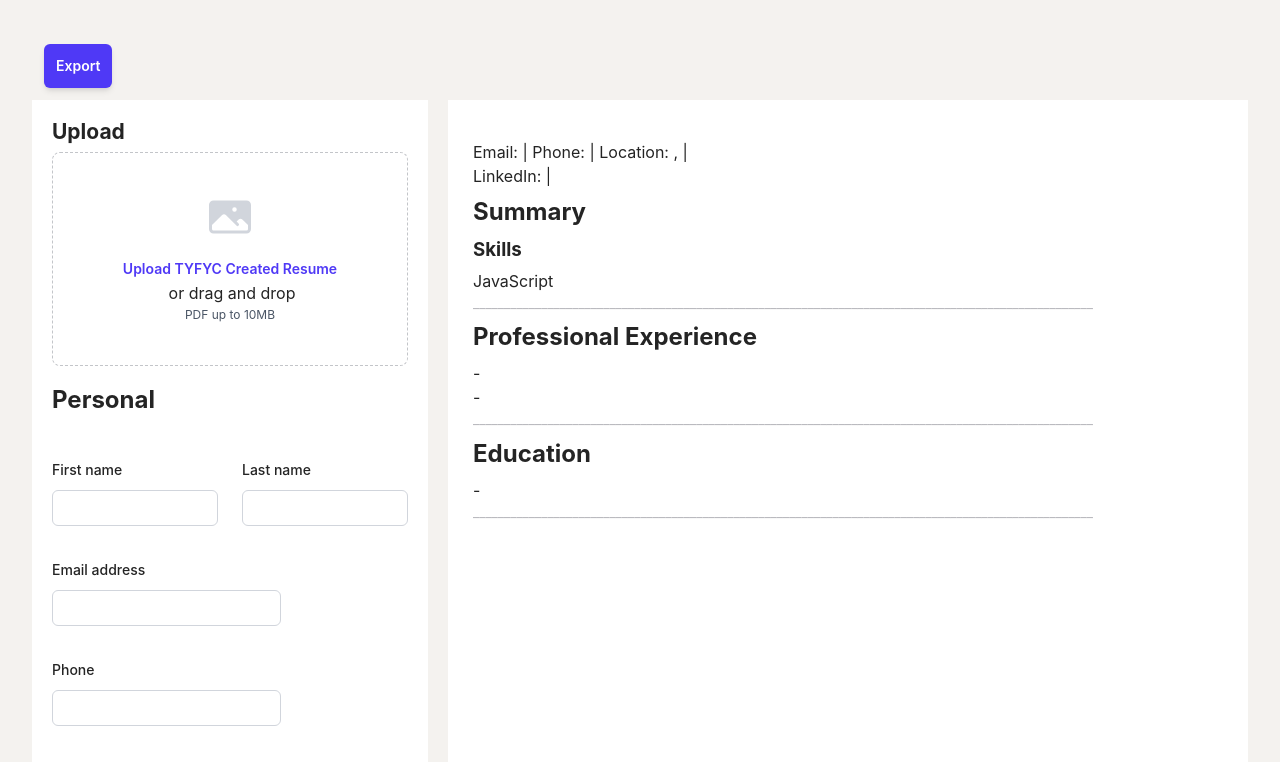
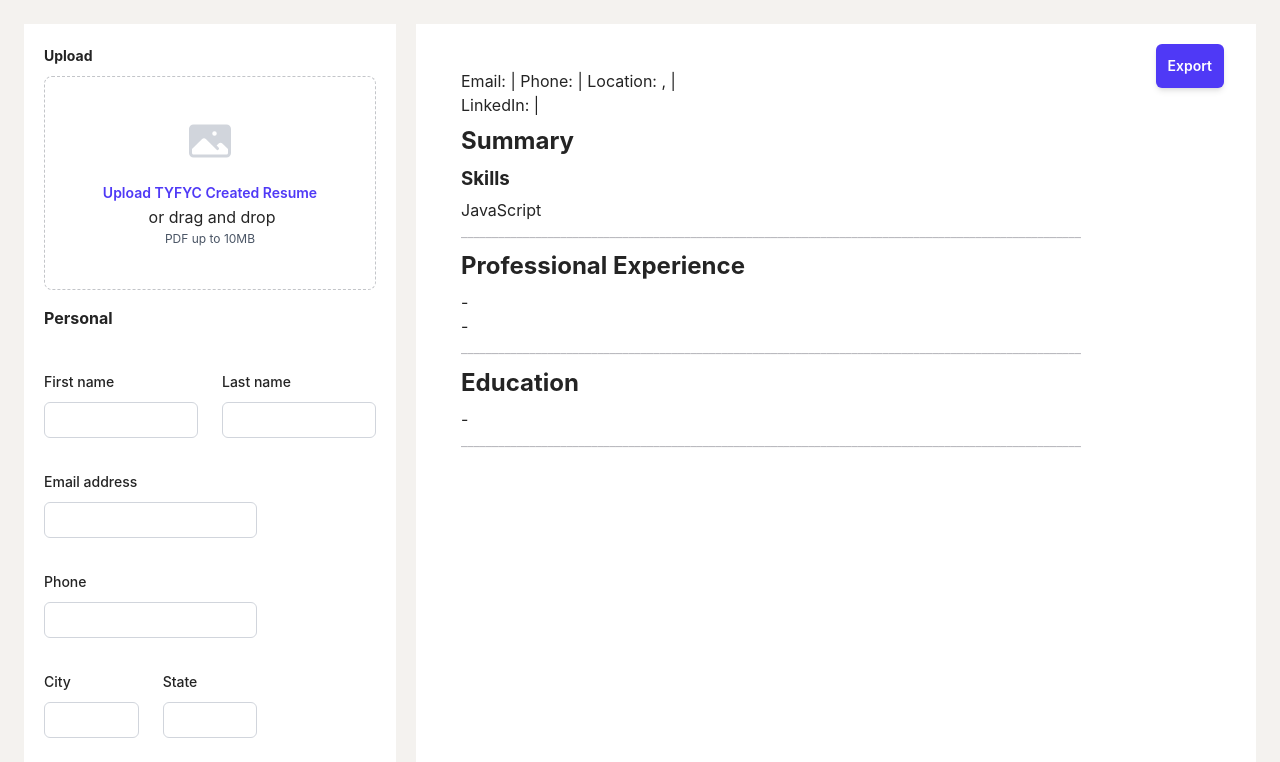
Before and after one commit to jmy-kellogg/tyfyc, a Vue app: page / in a window 1280 px wide. Shown: the top 762 px of the page. Built offline with nearby package versions, Linux system fonts and the light colour scheme.

Commit message:
final css clean up

```diff
--- a/src/client/App.vue
+++ b/src/client/App.vue
@@ -1,6 +1,6 @@
 <script lang="ts">
 import { defineComponent } from "vue";
-import jsPDF from "jspdf";
+
 import ManualForm from "./components/ManualForm.vue";
 import FormattedDoc from "./components/FormattedDoc.vue";
 
@@ -33,23 +33,6 @@ export default defineComponent({
     updateScreenSize() {
       this.screenWidth = window.innerWidth;
     },
-    onPrint() {
-      const element = document.getElementById("element-to-convert");
-      const doc = new jsPDF();
-
-      // extra details we can reference when importing
-      doc.setProperties({
-        author: "tyfyc",
-        keywords: "resume",
-      });
-      doc.html(element, {
-        callback: function (doc) {
-          doc.save("sample-document.pdf");
-        },
-        width: 170,
-        windowWidth: 650, //window width in CSS pixels
-      });
-    },
   },
 });
 </script>
@@ -63,7 +46,6 @@ export default defineComponent({
         'font-bold': showForm,
         'bg-white': showForm,
         'mb-0': showForm,
-        'rounded-lg': !showForm,
       }"
       @click="view = 'form'"
     >
@@ -76,18 +58,10 @@ export default defineComponent({
         'font-bold': showPreview,
         'bg-white': showPreview,
         'mb-0': showPreview,
-        'rounded-lg': !showPreview,
       }"
       @click="view = 'preview'"
     >
       <h3>Preview</h3>
-    </button>
-    <button
-      v-if="view == 'preview' || !smallDisplay"
-      class="rounded-md bg-indigo-600 m-3 p-3 text-sm font-semibold text-white shadow-md hover:bg-indigo-500 hover:cursor-pointer"
-      @click="onPrint"
-    >
-      Export
     </button>
   </div>
   <div class="flex">
@@ -96,17 +70,4 @@ export default defineComponent({
   </div>
 </template>
 
-<style scoped>
-.logo {
-  height: 6em;
-  padding: 1.5em;
-  will-change: filter;
-  transition: filter 300ms;
-}
-.logo:hover {
-  filter: drop-shadow(0 0 2em #646cffaa);
-}
-.logo.vue:hover {
-  filter: drop-shadow(0 0 2em #42b883aa);
-}
-</style>
+<style scoped></style>
--- a/src/client/components/FormattedDoc.vue
+++ b/src/client/components/FormattedDoc.vue
@@ -23,11 +23,37 @@ export default defineComponent({
     ...mapState("skills", { skills: "skillsList" }),
     divider,
   },
+  methods: {
+    onPrint() {
+      const element = document.getElementById("element-to-convert");
+      const doc = new jsPDF();
+
+      // extra details we can reference when importing
+      doc.setProperties({
+        author: "tyfyc",
+        keywords: "resume",
+      });
+      doc.html(element, {
+        callback: function (doc) {
+          doc.save("sample-document.pdf");
+        },
+        width: 170,
+        windowWidth: 650,
+      });
+    },
+  },
 });
 </script>
 
 <template>
-  <div class="page bg-white">
+  <div class="bg-white p-5">
+    <button
+      v-if="view == 'preview' || !smallDisplay"
+      class="sticky float-right rounded-md bg-indigo-600 mx-3 p-3 text-sm font-semibold text-white shadow-md hover:bg-indigo-500 hover:cursor-pointer"
+      @click="onPrint"
+    >
+      Export
+    </button>
     <div id="element-to-convert">
       <div>
         <div>
@@ -75,10 +101,6 @@ export default defineComponent({
 </template>
 
 <style scoped>
-.page {
-  padding: 15px 0px;
-}
-
 #element-to-convert {
   width: 750px;
   margin: 25px;
--- a/src/client/components/ManualForm.vue
+++ b/src/client/components/ManualForm.vue
@@ -35,7 +35,7 @@ export default defineComponent({
 </script>
 
 <template>
-  <div class="bg-white mr-5 p-5 w-[650px]">
+  <div class="bg-white mr-5 p-5">
     <form>
       <DocUploaderVue />
       <h2><b>Personal</b></h2>
--- a/src/client/style.css
+++ b/src/client/style.css
@@ -6,9 +6,7 @@
   font-weight: 400;
 
   color-scheme: light;
-  background-color: rgba(255, 255, 255, 0.87);
-  color:  #242424;
-
+  color: #242424;
 
   font-synthesis: none;
   text-rendering: optimizeLegibility;
@@ -16,46 +14,7 @@
   -moz-osx-font-smoothing: grayscale;
 }
 
-a {
-  font-weight: 500;
-  color: #646cff;
-  text-decoration: inherit;
-}
-a:hover {
-  color: #535bf2;
-}
-
 body {
-  margin: 0;
-  display: flex;
-  min-width: 320px;
-  min-height: 100vh;
+  padding: 1.5rem;
   background-color: #f4f2ef;
 }
-
-h1 {
-  font-size: 3em;
-  line-height: 1.1;
-}
-
-h2 {
-  font-size: 1.5em;
-
-}
-
-h3 {
-  font-size: 1.17em;
-}
-
-h4 {
-  font-size: 1em;
-}
-
-.card {
-  padding: 2em;
-}
-
-#app {
-  max-width: 1280px;
-  padding: 2rem;
-}
```
